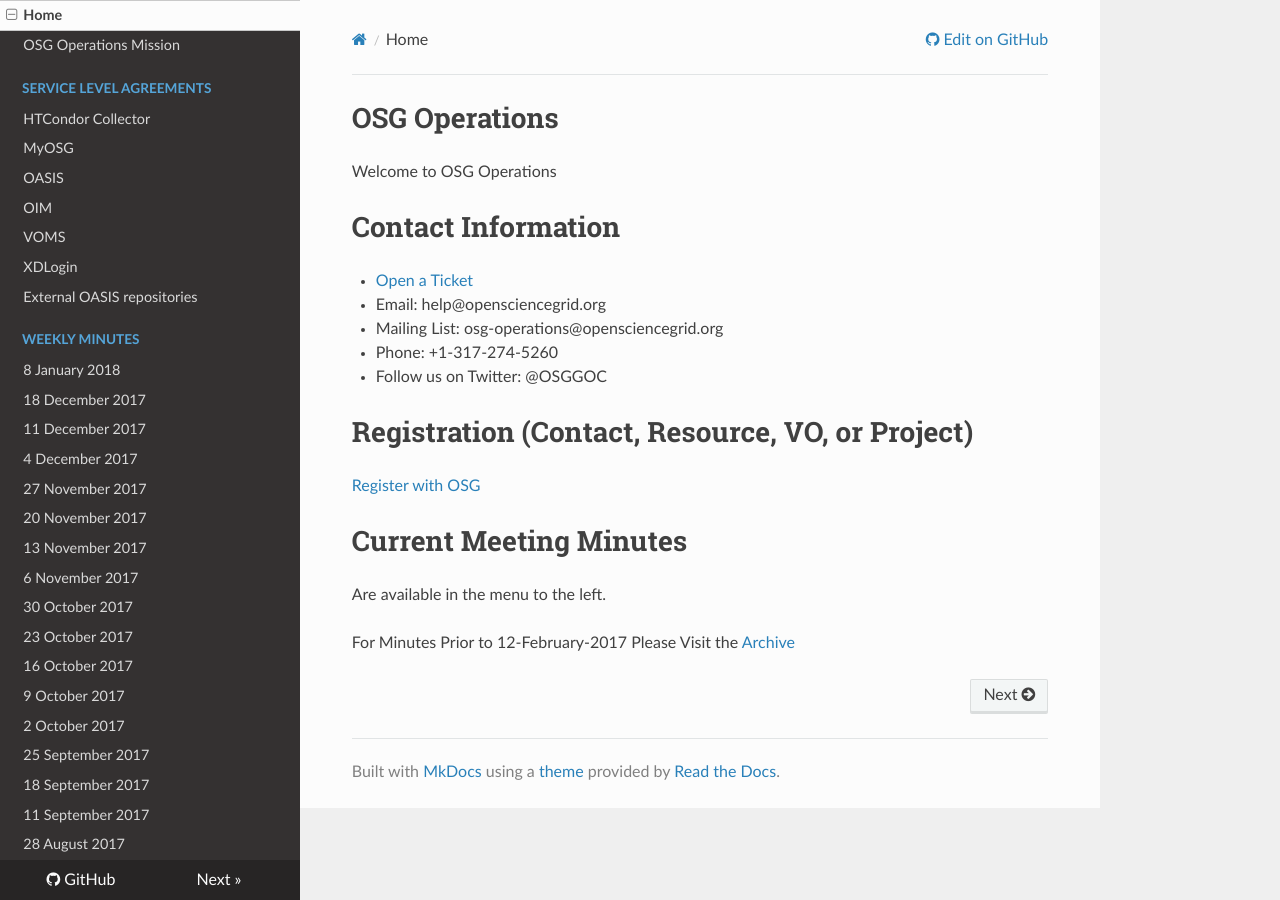
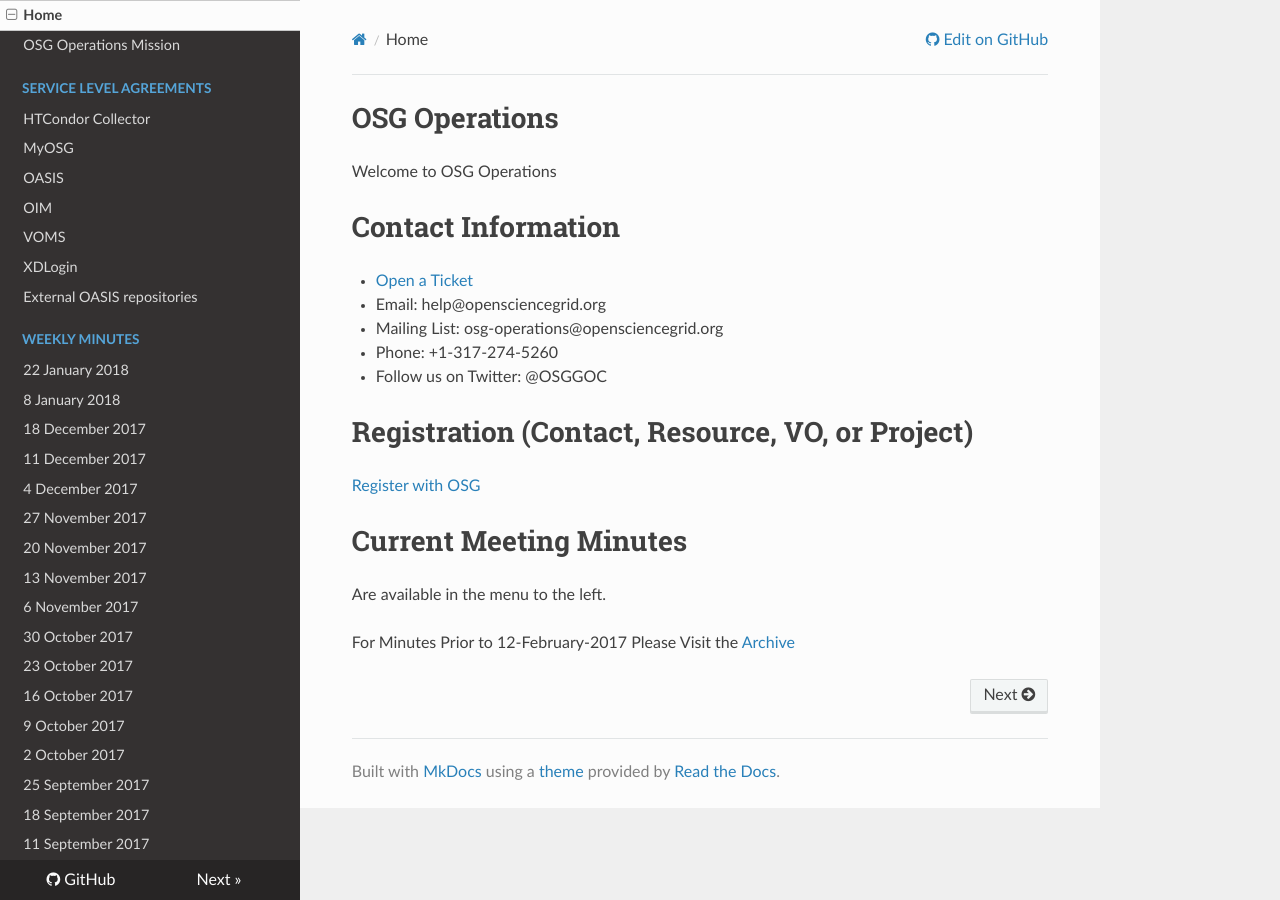
Before and after one commit to osg-htc/operations, an MkDocs documentation site: the page built from docs/index.md, in a window 1280 px wide. Built offline with MkDocs 1.6.1, drawn with Linux system fonts in a browser that asks for light colours; nearby versions of some CDN libraries; old or Windows-style settings are respelled for this version of MkDocs.

Commit message:
Update mkdocs.yml

```diff
--- a/mkdocs.yml
+++ b/mkdocs.yml
@@ -16,6 +16,7 @@
   - 'XDLogin': 'SLA/xdlogin.md'
 - External OASIS repositories: 'external-oasis-repos.md'
 - Weekly Minutes:
+  - '22 January 2018': 'WeeklyMinutes/22Jan2018.md'
   - '8 January 2018': 'WeeklyMinutes/08Jan2018.md'
   - '18 December 2017': 'WeeklyMinutes/18Dec2017.md'
   - '11 December 2017': 'WeeklyMinutes/11Dec2017.md'
```
